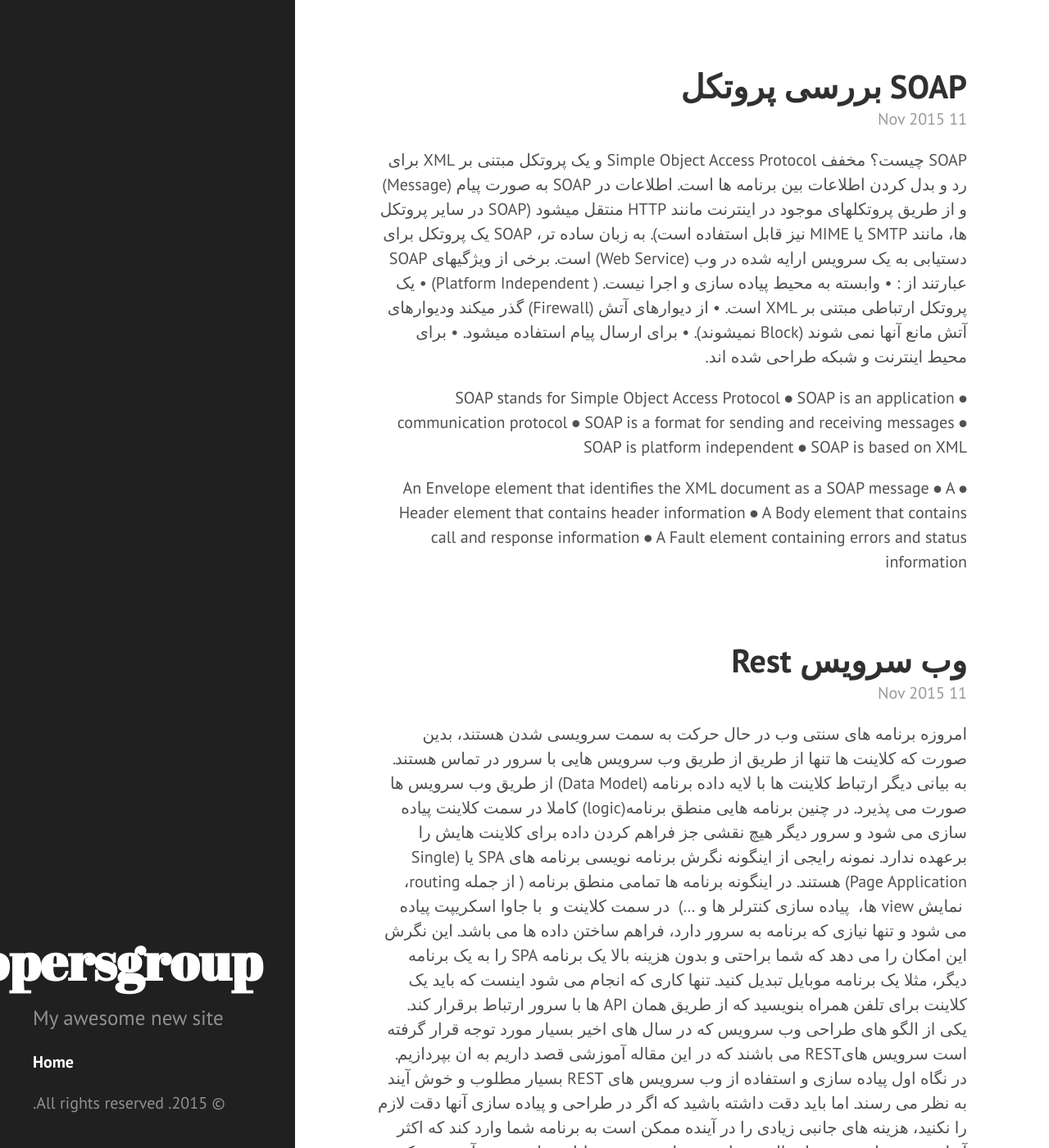
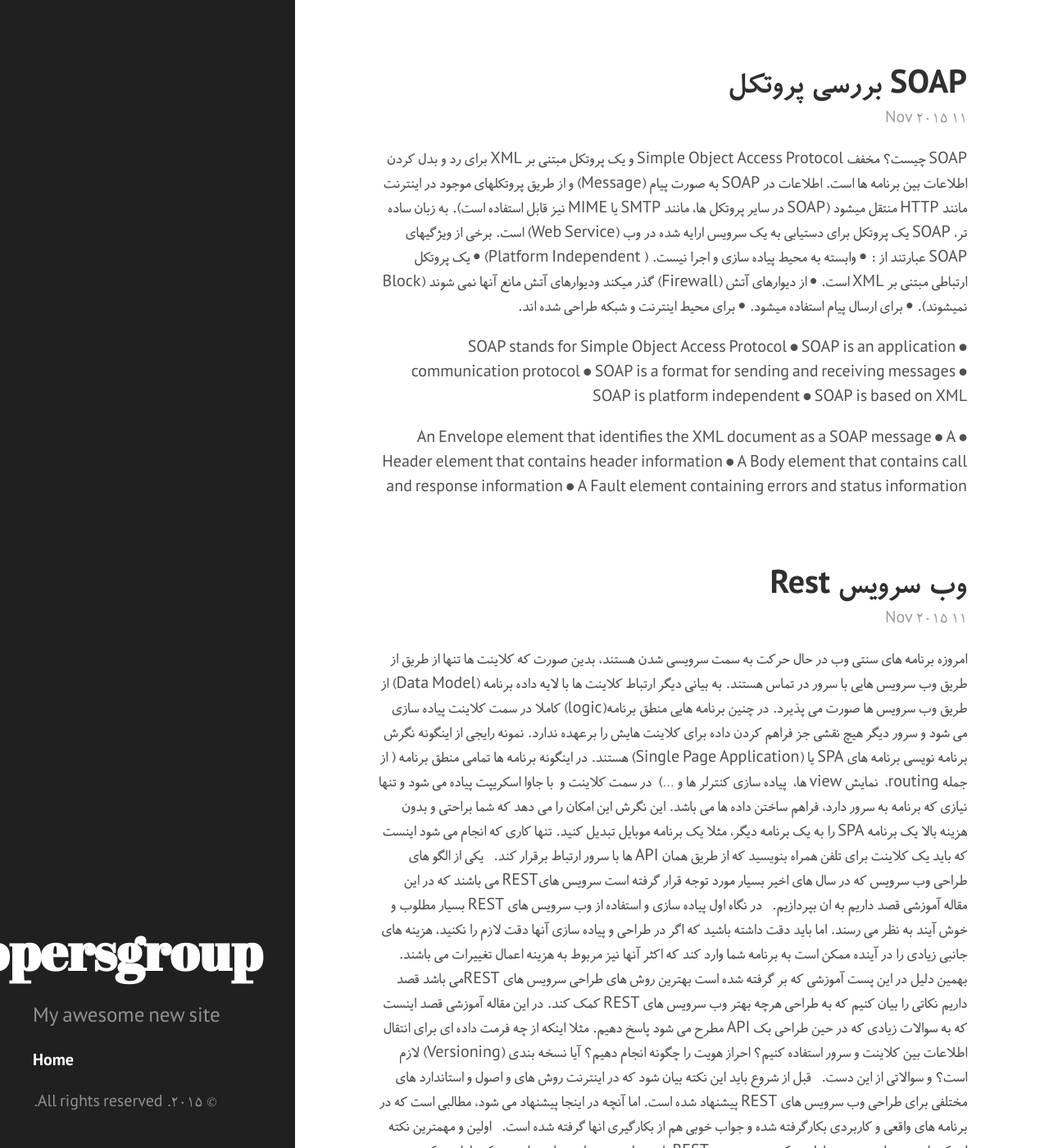
Before and after one commit to Loopersgroup/Loopersgroup.github.io, a Jekyll site: the page built from index.html, in a window 1280 px wide and 1400 px high. Shown: the whole window at 82% size. Built offline with Jekyll 4.4.1, drawn with Linux system fonts in a browser that asks for light colours; the list of posts is cut into pages by our own code.

Commit message:
add persian font

```diff
--- a/public/css/hyde.css
+++ b/public/css/hyde.css
@@ -32,7 +32,7 @@
  */
 
 html {
-  font-family: "PT Sans", Helvetica, Arial, sans-serif;
+  font-family: "WRoya","PT Sans", Helvetica, Arial, sans-serif;
 }
 @media (min-width: 48rem) {
   html {
@@ -79,7 +79,7 @@ html {
 .sidebar-about h1 {
   color: #fff;
   margin-top: 0;
-  font-family: "Abril Fatface", serif;
+  font-family: "WRoya","Abril Fatface", serif;
   font-size: 3.25rem;
 }
 
```
